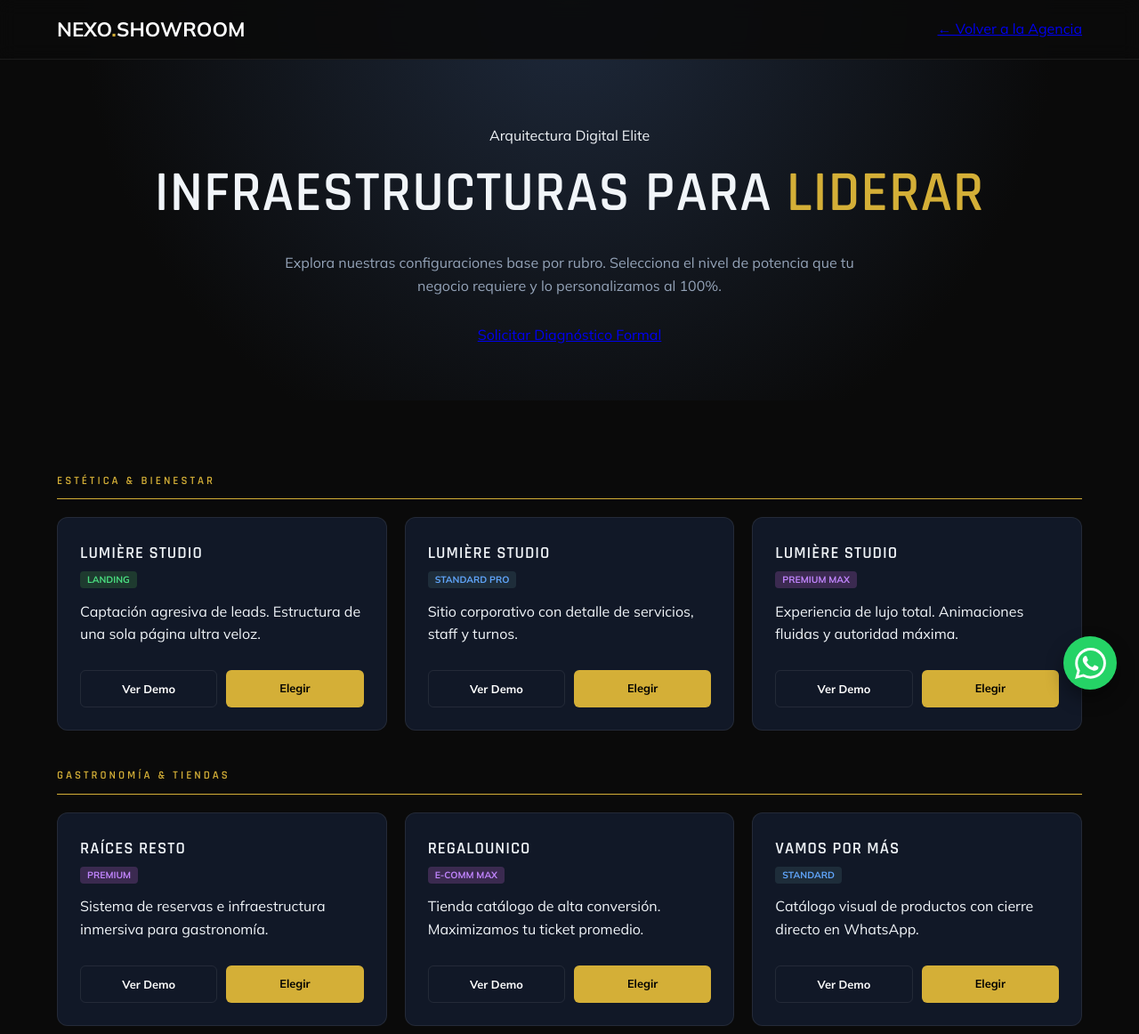
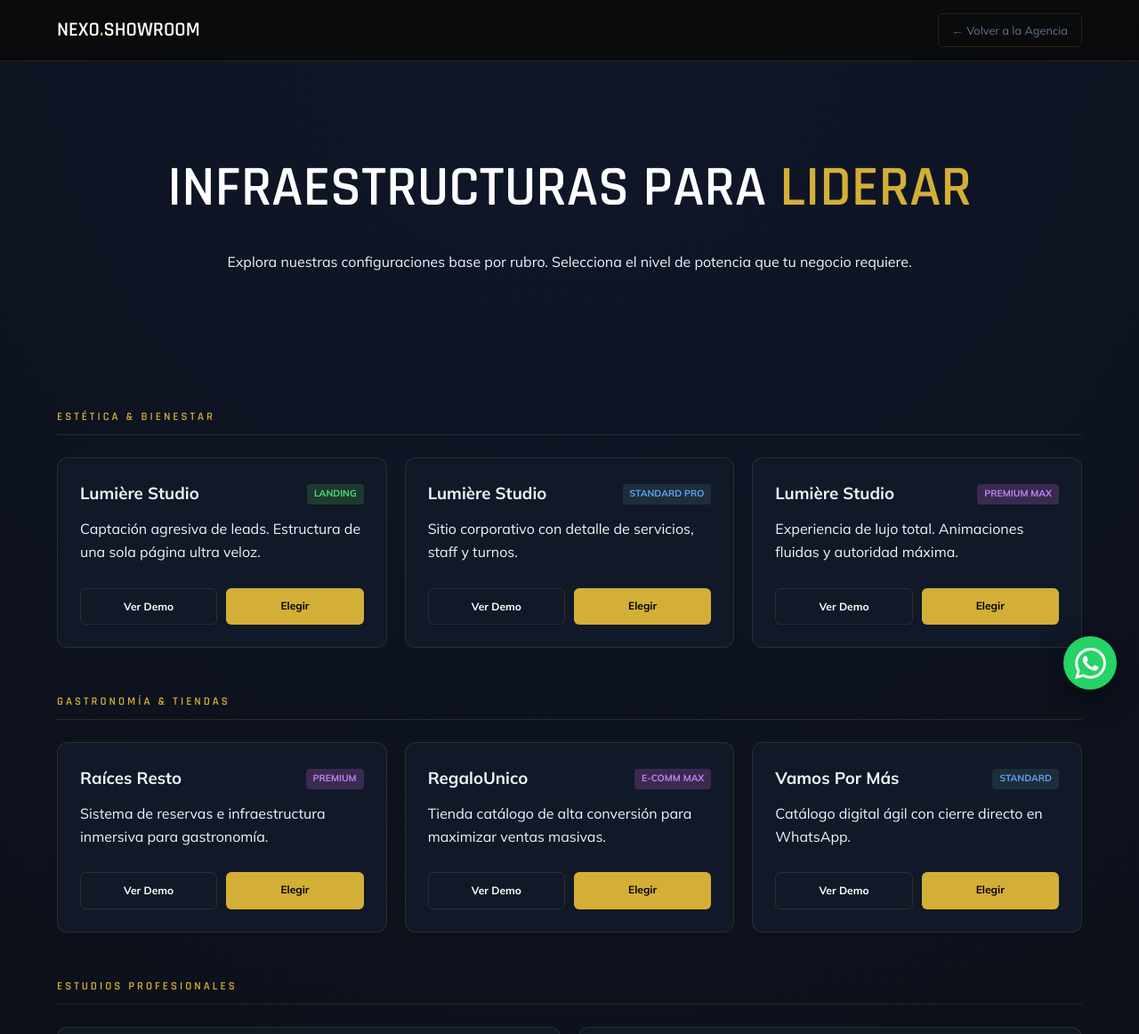
Before and after one commit to consultoriainformaticacds/nexo-landing, a website built with Vite: page index.html in a window 1280 px wide. Shown: the top 1162 px of the page at 89% size. Built offline with nearby package versions, Linux system fonts and the light colour scheme.

Commit message:
fix: showroom completo con todos los modelos, endpoint mreoeazp, footer nexo y diseño de lujo restaurado

```diff
--- a/index.html
+++ b/index.html
@@ -12,31 +12,29 @@
 
     <nav>
         <a href="#" class="logo">NEXO<span>.</span>SHOWROOM</a>
-        <a href="https://nexoweb.pages.dev/" class="btn-nav">← Volver a la Agencia</a>
+        <a href="https://nexoweb.pages.dev/" style="color: var(--muted); text-decoration: none; font-size: 0.8rem; border: 1px solid var(--border); padding: 8px 15px; border-radius: 5px;">← Volver a la Agencia</a>
     </nav>
 
     <header class="hero">
-        <div class="hero-badge">Arquitectura Digital Elite</div>
-        <h1>Infraestructuras para <span style="color: var(--gold);">Liderar</span></h1>
-        <p>Explora nuestras configuraciones base por rubro. Selecciona el nivel de potencia que tu negocio requiere y lo personalizamos al 100%.</p>
-        <a href="#contacto" class="btn-gold" style="padding: 15px 40px; font-size: 1rem;">Solicitar Diagnóstico Formal</a>
+        <h1 style="color: white;">Infraestructuras para <span style="color: var(--gold);">Liderar</span></h1>
+        <p>Explora nuestras configuraciones base por rubro. Selecciona el nivel de potencia que tu negocio requiere.</p>
     </header>
 
     <section>
         <h2 class="rubro-header">Estética & Bienestar</h2>
         <div class="portfolio-grid">
             <div class="demo-card">
-                <div class="demo-header"><h3>Lumière Studio</h3><span class="badge b-landing">Landing</span></div>
+                <div class="card-top"><h3>Lumière Studio</h3><span class="badge b-landing">Landing</span></div>
                 <p>Captación agresiva de leads. Estructura de una sola página ultra veloz.</p>
                 <div class="demo-actions"><a href="demo-estetica-landing.html" class="btn-ver">Ver Demo</a><a href="https://wa.me/5491124632544" class="btn-quiero">Elegir</a></div>
             </div>
             <div class="demo-card">
-                <div class="demo-header"><h3>Lumière Studio</h3><span class="badge b-standard">Standard Pro</span></div>
+                <div class="card-top"><h3>Lumière Studio</h3><span class="badge b-standard">Standard Pro</span></div>
                 <p>Sitio corporativo con detalle de servicios, staff y turnos.</p>
                 <div class="demo-actions"><a href="demo-estetica-standard.html" class="btn-ver">Ver Demo</a><a href="https://wa.me/5491124632544" class="btn-quiero">Elegir</a></div>
             </div>
             <div class="demo-card">
-                <div class="demo-header"><h3>Lumière Studio</h3><span class="badge b-premium">Premium Max</span></div>
+                <div class="card-top"><h3>Lumière Studio</h3><span class="badge b-premium">Premium Max</span></div>
                 <p>Experiencia de lujo total. Animaciones fluidas y autoridad máxima.</p>
                 <div class="demo-actions"><a href="demo-estetica-premium.html" class="btn-ver">Ver Demo</a><a href="https://wa.me/5491124632544" class="btn-quiero">Elegir</a></div>
             </div>
@@ -45,54 +43,44 @@
         <h2 class="rubro-header">Gastronomía & Tiendas</h2>
         <div class="portfolio-grid">
             <div class="demo-card">
-                <div class="demo-header"><h3>Raíces Resto</h3><span class="badge b-premium">Premium</span></div>
+                <div class="card-top"><h3>Raíces Resto</h3><span class="badge b-premium">Premium</span></div>
                 <p>Sistema de reservas e infraestructura inmersiva para gastronomía.</p>
                 <div class="demo-actions"><a href="demo-restaurante.html" class="btn-ver">Ver Demo</a><a href="https://wa.me/5491124632544" class="btn-quiero">Elegir</a></div>
             </div>
             <div class="demo-card">
-                <div class="demo-header"><h3>RegaloUnico</h3><span class="badge b-premium">E-Comm Max</span></div>
-                <p>Tienda catálogo de alta conversión. Maximizamos tu ticket promedio.</p>
+                <div class="card-top"><h3>RegaloUnico</h3><span class="badge b-premium">E-Comm Max</span></div>
+                <p>Tienda catálogo de alta conversión para maximizar ventas masivas.</p>
                 <div class="demo-actions"><a href="demo-tienda-premium.html" class="btn-ver">Ver Demo</a><a href="https://wa.me/5491124632544" class="btn-quiero">Elegir</a></div>
             </div>
             <div class="demo-card">
-                <div class="demo-header"><h3>Vamos Por Más</h3><span class="badge b-standard">Standard</span></div>
-                <p>Catálogo visual de productos con cierre directo en WhatsApp.</p>
+                <div class="card-top"><h3>Vamos Por Más</h3><span class="badge b-standard">Standard</span></div>
+                <p>Catálogo digital ágil con cierre directo en WhatsApp.</p>
                 <div class="demo-actions"><a href="demo-tienda-standard.html" class="btn-ver">Ver Demo</a><a href="https://wa.me/5491124632544" class="btn-quiero">Elegir</a></div>
-            </div>
-            <div class="demo-card">
-                <div class="demo-header"><h3>Luma Café</h3><span class="badge b-landing">Landing</span></div>
-                <p>Diseño minimalista para cafeterías. Atrae clientes locales de inmediato.</p>
-                <div class="demo-actions"><a href="https://web-luma-cafe.netlify.app/" class="btn-ver">Ver Demo</a><a href="https://wa.me/5491124632544" class="btn-quiero">Elegir</a></div>
             </div>
         </div>
 
         <h2 class="rubro-header">Estudios Profesionales</h2>
         <div class="portfolio-grid">
             <div class="demo-card">
-                <div class="demo-header"><h3>Fernández & Asoc.</h3><span class="badge b-standard">Standard</span></div>
-                <p>Ecosistema corporativo para estudios jurídicos. Confianza B2B.</p>
-                <div class="demo-actions"><a href="modelos/estudio-juridico.html" class="btn-ver">Ver Demo</a><a href="https://wa.me/5491124632544" class="btn-quiero">Elegir</a></div>
-            </div>
-            <div class="demo-card">
-                <div class="demo-header"><h3>Estudio Contable</h3><span class="badge b-standard">Standard</span></div>
+                <div class="card-top"><h3>Estudio Contable</h3><span class="badge b-standard">Standard</span></div>
                 <p>Claridad y solidez fiscal. Facilita el primer contacto de empresas.</p>
                 <div class="demo-actions"><a href="demo-estudio-contable.html" class="btn-ver">Ver Demo</a><a href="https://wa.me/5491124632544" class="btn-quiero">Elegir</a></div>
             </div>
             <div class="demo-card">
-                <div class="demo-header"><h3>Barbería Elite</h3><span class="badge b-standard">Standard</span></div>
+                <div class="card-top"><h3>Barbería Elite</h3><span class="badge b-standard">Standard</span></div>
                 <p>Sistema ágil de servicios físicos y reserva de turnos visual.</p>
                 <div class="demo-actions"><a href="demo-barberia.html" class="btn-ver">Ver Demo</a><a href="https://wa.me/5491124632544" class="btn-quiero">Elegir</a></div>
             </div>
         </div>
 
-        <div style="margin-top: 60px; text-align: center;">
+        <div style="margin-top: 50px; text-align: center;">
             <a href="./comparativa/index.html" class="btn-ver" style="padding: 15px 30px; border-color: var(--gold); color: var(--gold);">Ver Comparativa Técnica de Planes</a>
         </div>
     </section>
 
     <section id="contacto">
         <div class="form-container">
-            <h2 style="text-align: center; margin-bottom: 30px;">Solicitud de Diagnóstico</h2>
+            <h2 style="text-align: center; margin-bottom: 30px;">Solicitar Diagnóstico</h2>
             <form id="nexoForm" action="https://formspree.io/f/mreoeazp" method="POST">
                 <div style="display: flex; gap: 10px;">
                     <input type="text" name="nombre" placeholder="Tu Nombre" required>
@@ -101,18 +89,18 @@
                 <input type="email" name="email" placeholder="Correo Electrónico" required>
                 <select name="modelo" required>
                     <option value="" disabled selected>Modelo de interés...</option>
-                    <option value="Landing Pro">Landing Pro (Alta Velocidad)</option>
-                    <option value="Standard Pro">Standard Pro (Corporativa)</option>
-                    <option value="Premium Max">Premium Max (Elite)</option>
+                    <option value="Landing Pro">Landing Pro</option>
+                    <option value="Standard Pro">Standard Pro</option>
+                    <option value="Premium Max">Premium Max</option>
                 </select>
-                <textarea name="mensaje" placeholder="¿Cómo podemos ayudarte?" rows="4" required></textarea>
-                <button type="submit" id="nexo-btn" class="btn-submit">Enviar Solicitud Formal</button>
+                <textarea name="mensaje" placeholder="¿Cómo podemos ayudarte?" rows="4"></textarea>
+                <button type="submit" id="nexo-btn" class="btn-submit">Enviar Solicitud</button>
                 <div id="form-status" style="text-align: center; margin-top: 15px; font-weight: bold;"></div>
             </form>
         </div>
     </section>
 
-    <footer style="padding: 60px 5%; text-align: center; border-top: 1px solid var(--border); color: var(--dim); font-size: 0.8rem;">
+    <footer style="padding: 60px 5%; text-align: center; border-top: 1px solid var(--border); color: var(--muted); font-size: 0.8rem;">
         <p>© 2026 Nexo Web | Parte del Ecosistema CDS</p>
         <p style="margin-top: 10px;">Diseñado y desarrollado por <a href="https://nexoweb.pages.dev/" style="color: var(--gold); text-decoration: none; font-weight: bold;">Nexo Web</a></p>
     </footer>
--- a/src/css/styles.css
+++ b/src/css/styles.css
@@ -1,44 +1,76 @@
+/* VARIABLES ELITE */
 :root {
   --bg: #0a0a0a;
-  --bg-card: #111827;
+  --card-bg: #111827;
   --gold: #d4af37;
-  --gold-dim: rgba(212, 175, 55, 0.1);
   --text: #f1f5f9;
-  --dim: #94a3b8;
-  --border: rgba(255, 255, 255, 0.08);
+  --muted: #64748b;
+  --border: rgba(212, 175, 55, 0.15);
+  --shadow: 0 10px 30px rgba(0,0,0,0.5);
 }
 
+/* BASE */
 * { margin: 0; padding: 0; box-sizing: border-box; }
-body { background: var(--bg); color: var(--text); font-family: 'Mulish', sans-serif; line-height: 1.6; }
-h1, h2, h3 { font-family: 'Rajdhani', sans-serif; text-transform: uppercase; letter-spacing: 1px; }
+html { scroll-behavior: smooth; }
+body {
+  background: radial-gradient(circle at top, #0f172a, var(--bg));
+  color: var(--text);
+  font-family: 'Mulish', sans-serif;
+  line-height: 1.6;
+}
 
-nav { position: fixed; width: 100%; top: 0; padding: 15px 5%; display: flex; justify-content: space-between; align-items: center; background: rgba(10,10,10,0.9); backdrop-filter: blur(10px); border-bottom: 1px solid var(--border); z-index: 1000; }
-.logo { font-size: 1.4rem; font-weight: 800; color: #fff; text-decoration: none; }
+/* NAVEGACIÓN */
+nav {
+  position: fixed; width: 100%; top: 0; padding: 15px 5%;
+  display: flex; justify-content: space-between; align-items: center;
+  background: rgba(10, 10, 10, 0.9); backdrop-filter: blur(12px);
+  border-bottom: 1px solid var(--border); z-index: 1000;
+}
+.logo { font-family: 'Rajdhani', sans-serif; font-size: 1.4rem; font-weight: 800; color: #fff; text-decoration: none; }
 .logo span { color: var(--gold); }
 
-.hero { padding: 140px 5% 60px; text-align: center; background: radial-gradient(circle at top, #1e293b 0%, var(--bg) 70%); }
-.hero h1 { font-size: clamp(2.5rem, 6vw, 4rem); margin-bottom: 15px; }
-.hero p { color: var(--dim); max-width: 700px; margin: 0 auto 30px; }
+/* HERO */
+.hero {
+  padding: 160px 5% 60px; text-align: center;
+  background: radial-gradient(rgba(212, 175, 55, 0.03) 1px, transparent 1px);
+  background-size: 40px 40px;
+}
+.hero h1 { font-family: 'Rajdhani', sans-serif; font-size: clamp(2.5rem, 7vw, 4rem); margin-bottom: 20px; text-transform: uppercase; }
 
+/* GRILLA Y RUBROS */
 section { padding: 40px 5%; max-width: 1300px; margin: 0 auto; }
-.rubro-header { border-bottom: 1px solid var(--gold); margin: 40px 0 20px; padding-bottom: 10px; color: var(--gold); font-size: 0.8rem; letter-spacing: 3px; }
+.rubro-header {
+  color: var(--gold); font-family: 'Rajdhani', sans-serif; text-transform: uppercase;
+  font-size: 0.8rem; letter-spacing: 3px; border-bottom: 1px solid var(--border);
+  padding-bottom: 10px; margin: 50px 0 25px; display: block;
+}
+.portfolio-grid { display: grid; grid-template-columns: repeat(auto-fit, minmax(280px, 1fr)); gap: 20px; }
 
-.portfolio-grid { display: grid; grid-template-columns: repeat(auto-fill, minmax(280px, 1fr)); gap: 20px; }
+/* CARDS */
+.demo-card {
+  background: var(--card-bg); border: 1px solid var(--border);
+  padding: 25px; border-radius: 12px; transition: 0.3s;
+  display: flex; flex-direction: column; gap: 12px;
+}
+.demo-card:hover { transform: translateY(-5px); border-color: var(--gold); box-shadow: var(--shadow); }
+.card-top { display: flex; justify-content: space-between; align-items: center; }
+.badge { font-size: 0.65rem; padding: 3px 8px; border-radius: 4px; font-weight: 800; text-transform: uppercase; }
 
-.demo-card { background: var(--bg-card); border: 1px solid var(--border); border-radius: 12px; padding: 25px; transition: 0.3s; display: flex; flex-direction: column; gap: 12px; }
-.demo-card:hover { border-color: var(--gold); transform: translateY(-5px); }
-
-.badge { font-size: 0.65rem; padding: 3px 8px; border-radius: 4px; font-weight: 800; text-transform: uppercase; }
+/* COLORES DE NIVELES */
 .b-landing { background: #1e3a2f; color: #4ade80; }
 .b-standard { background: #1e2d3a; color: #60a5fa; }
 .b-premium { background: #3b2a50; color: #c084fc; }
 
+/* BOTONES */
 .demo-actions { display: grid; grid-template-columns: 1fr 1fr; gap: 10px; margin-top: auto; padding-top: 15px; }
-.btn-ver { border: 1px solid var(--border); color: #fff; text-decoration: none; text-align: center; padding: 10px; border-radius: 6px; font-size: 0.8rem; font-weight: 600; }
-.btn-quiero { background: var(--gold); color: #000; text-decoration: none; text-align: center; padding: 10px; border-radius: 6px; font-size: 0.8rem; font-weight: 800; }
+.btn-ver { border: 1px solid var(--border); color: #fff; text-decoration: none; text-align: center; padding: 10px; border-radius: 6px; font-size: 0.75rem; font-weight: 600; transition: 0.3s; }
+.btn-ver:hover { background: #fff; color: #000; }
+.btn-quiero { background: var(--gold); color: #000; text-decoration: none; text-align: center; padding: 10px; border-radius: 6px; font-size: 0.75rem; font-weight: 800; }
 
-.form-container { background: var(--bg-card); border: 1px solid var(--border); padding: 40px; border-radius: 16px; max-width: 600px; margin: 60px auto; }
-input, select, textarea { width: 100%; background: #000; border: 1px solid var(--border); color: #fff; padding: 15px; border-radius: 8px; margin-bottom: 15px; outline: none; font-family: inherit; }
-.btn-submit { width: 100%; background: var(--gold); color: #000; border: none; padding: 18px; border-radius: 8px; font-weight: 800; cursor: pointer; text-transform: uppercase; }
+/* FORMULARIO */
+.form-container { background: var(--card-bg); border: 1px solid var(--border); padding: 40px; border-radius: 16px; max-width: 600px; margin: 60px auto; }
+input, select, textarea { width: 100%; background: #000; border: 1px solid var(--border); color: #fff; padding: 14px; border-radius: 8px; margin-bottom: 15px; outline: none; font-family: inherit; }
+.btn-submit { width: 100%; background: var(--gold); color: #000; border: none; padding: 18px; border-radius: 8px; font-weight: 800; cursor: pointer; text-transform: uppercase; transition: 0.3s; }
 
-.whatsapp { position: fixed; bottom: 25px; right: 25px; background: #25d366; width: 60px; height: 60px; border-radius: 50%; display: flex; align-items: center; justify-content: center; box-shadow: 0 10px 20px rgba(0,0,0,0.4); z-index: 2000; }
+/* WHATSAPP */
+.whatsapp { position: fixed; bottom: 25px; right: 25px; background: #25d366; width: 60px; height: 60px; border-radius: 50%; display: flex; align-items: center; justify-content: center; z-index: 2000; box-shadow: var(--shadow); }
```
